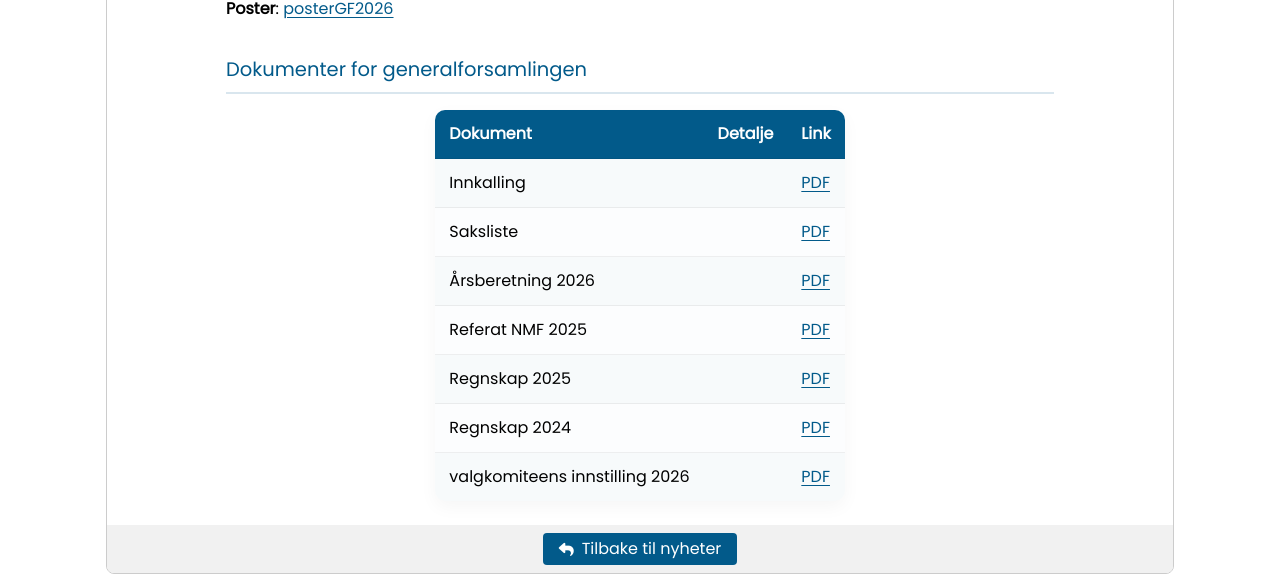
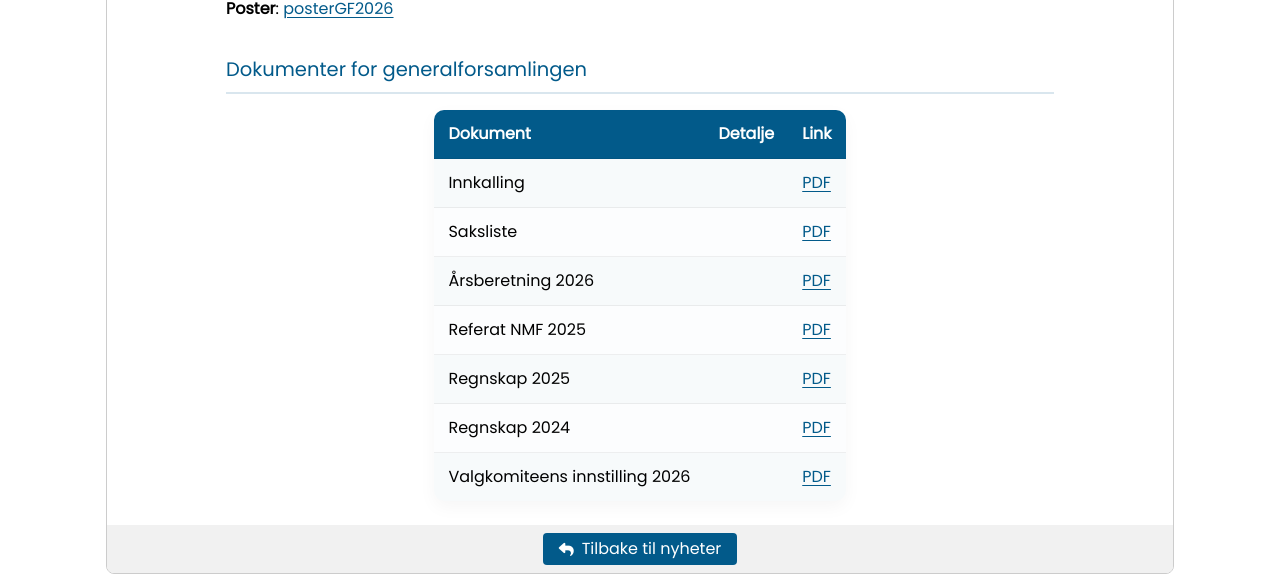
Before and after one commit to ballerin/nmf-website, a Jekyll site: the page built from _posts/nyheter/2026-08-30-generalforsamling-10-09-2026.md, in a window 1280 px wide. Shown: the part 739-1315 px from the top of the page. Built offline with Jekyll 4.4.1, drawn with Linux system fonts in a browser that asks for light colours.

Commit message:
en annen typo korrigert

```diff
--- a/_posts/nyheter/2026-08-30-generalforsamling-10-09-2026.md
+++ b/_posts/nyheter/2026-08-30-generalforsamling-10-09-2026.md
@@ -30,4 +30,4 @@ __Poster__: [posterGF2026](/assets/nyheter/2026-08-30-generalforsamling-10-09-20
 | Referat NMF 2025 | | [PDF](/assets/nyheter/2026-08-30-generalforsamling-10-09-2026/referat_nmf_2025.pdf) |
 | Regnskap 2025 |  | [PDF](/assets/nyheter/2026-08-30-generalforsamling-10-09-2026/regnskap2025.pdf) |
 | Regnskap 2024 |  | [PDF](/assets/nyheter/2026-08-30-generalforsamling-10-09-2026/regnskap2024.pdf) |
-| valgkomiteens innstilling 2026  | | [PDF](/assets/nyheter/2026-08-30-generalforsamling-10-09-2026/Valgkomiteens_forslag.pdf) |
+| Valgkomiteens innstilling 2026  | | [PDF](/assets/nyheter/2026-08-30-generalforsamling-10-09-2026/Valgkomiteens_forslag.pdf) |
```
